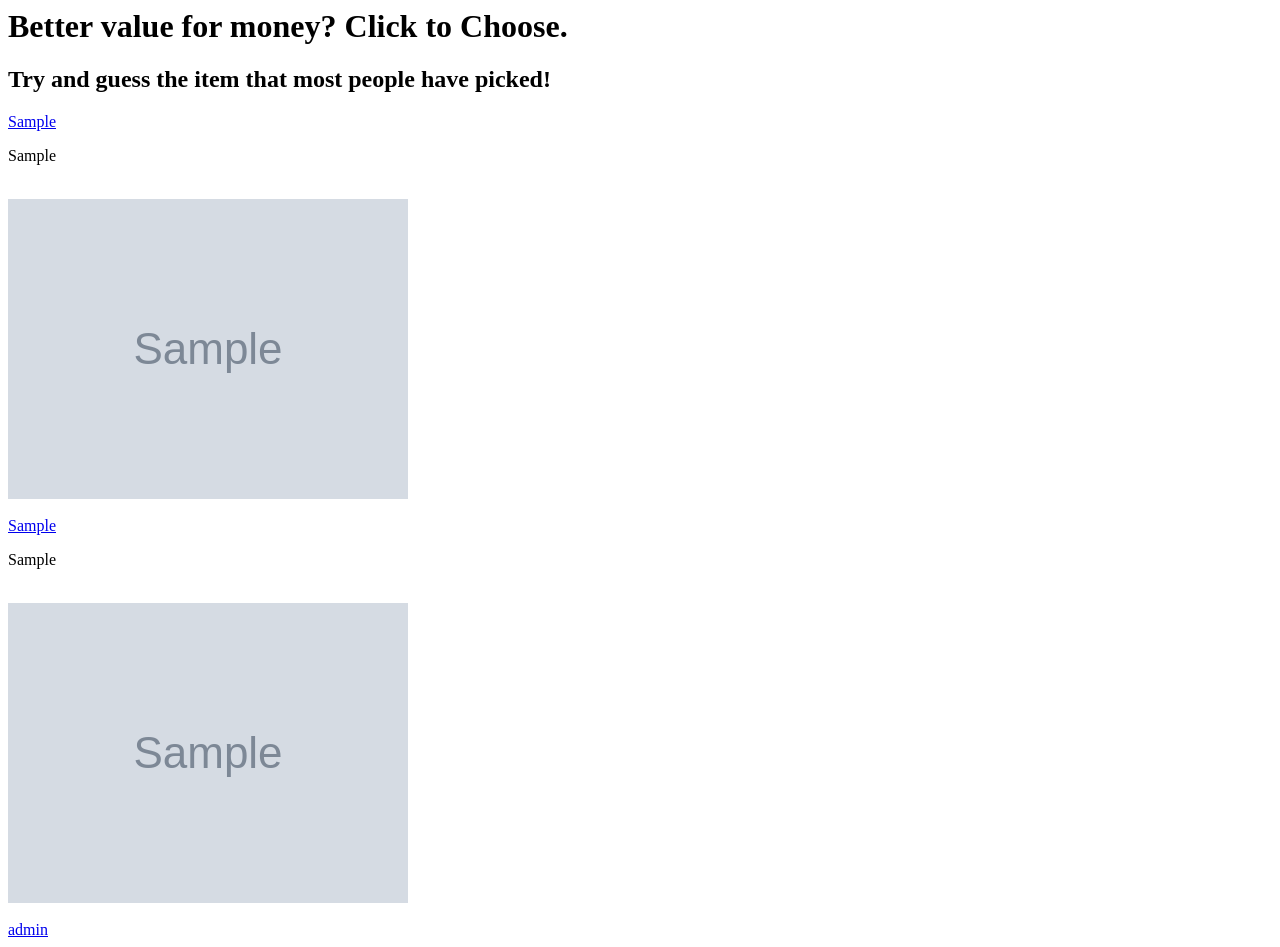
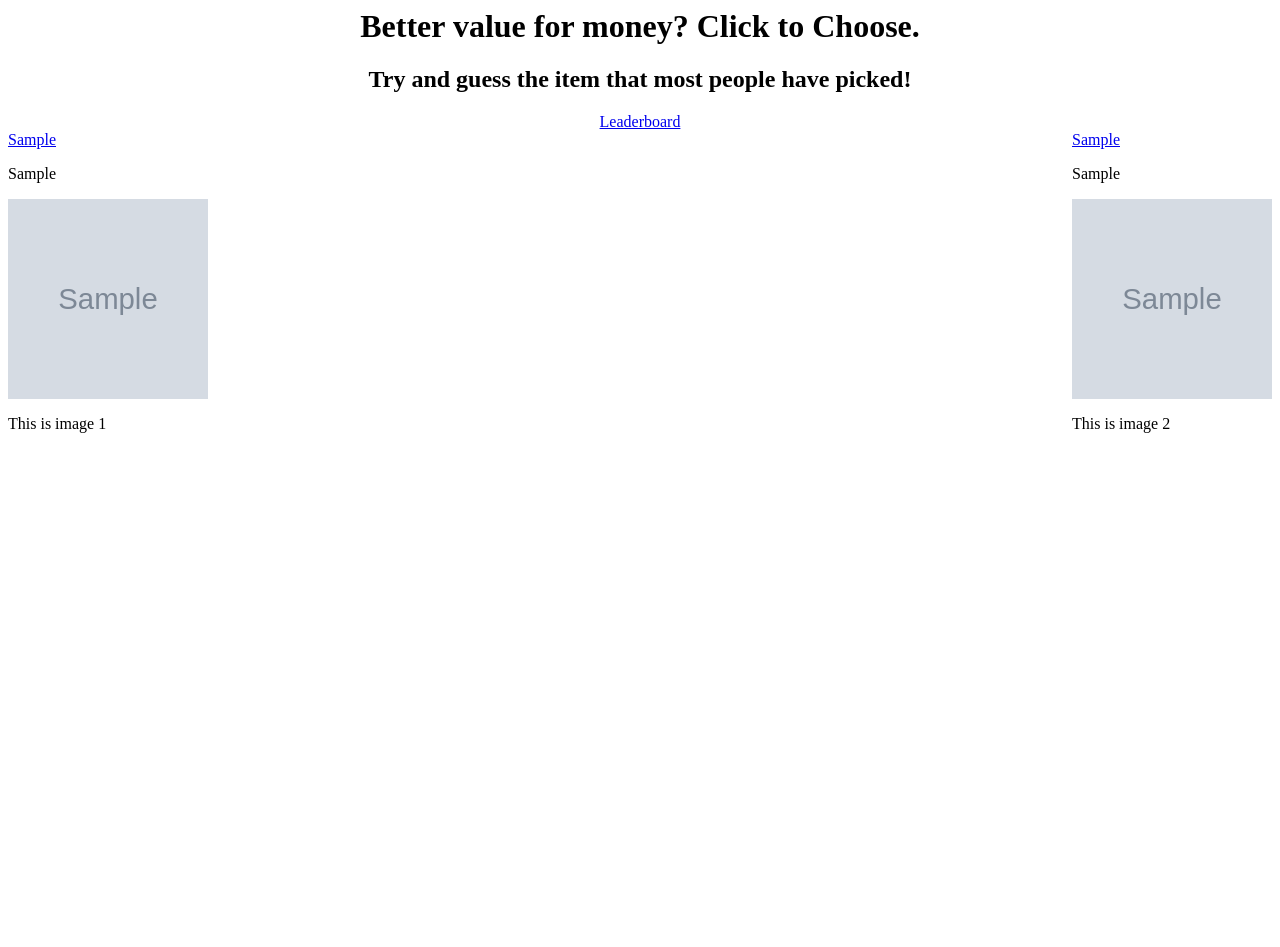
Before and after one commit to rlmsinclair/VoteForProduct, a Flask app: template templates/index.html in a window 1280 px wide. After the commit the page ends 433 px from the top, so only its background shows below. Run offline with Flask 3, Linux system fonts and the light colour scheme; the template is opened without the code that fills it: most values are stand-ins (such as "Sample title", 1, 10 or a date in 2020); grey boxes marked "Sample" are stand-in pictures; parts of the project's set-up code (start-up, migrations or seed data) failed here and were passed over; some libraries are stand-ins or nearby versions.

Commit message:
Add files via upload

```diff
--- a/templates/index.html
+++ b/templates/index.html
@@ -1,17 +1,27 @@
+<link rel="stylesheet" type="text/css" href="{{ url_for('static', filename='css/index.css') }}">
+
+<div class="textContainer1">
     <h1>Better value for money? Click to Choose.</h1>
     <h2>Try and guess the item that most people have picked!</h2>
+    <a href = "/leaderboard">Leaderboard</a>
+</div>
+
+<div class="image123">
+    <div class="imgContainer1">
         <a href = "/1">{{contestant1}}</a>
-<br>
         <p>{{price1}}</p>
-<br>
-<img src="{{ image_url1 }}" alt="Generated Image" />
-<br>
-<br>
+        <a href="/1">
+            <img src="{{ image_url1 }}" height="200" width="200"/>
+        </a>
+        <p>This is image 1</p>
+    </div>
+    <div class="imgContainer2">
         <a href="/2">{{contestant2}}</a>
-<br>
         <p>{{price2}}</p>
-<br>
-<img src="{{ image_url2 }}" alt="Generated Image" />
-<br>
-<br>
-<a href="admin">admin</a>
+        <a href="/2">
+            <img src="{{ image_url2 }}" height="200" width="200"/>
+        </a>
+        <p>This is image 2</p>
+    </div>
+    </div>
+</div>
```
Lines whose indentation alone changed are shown as unchanged.
